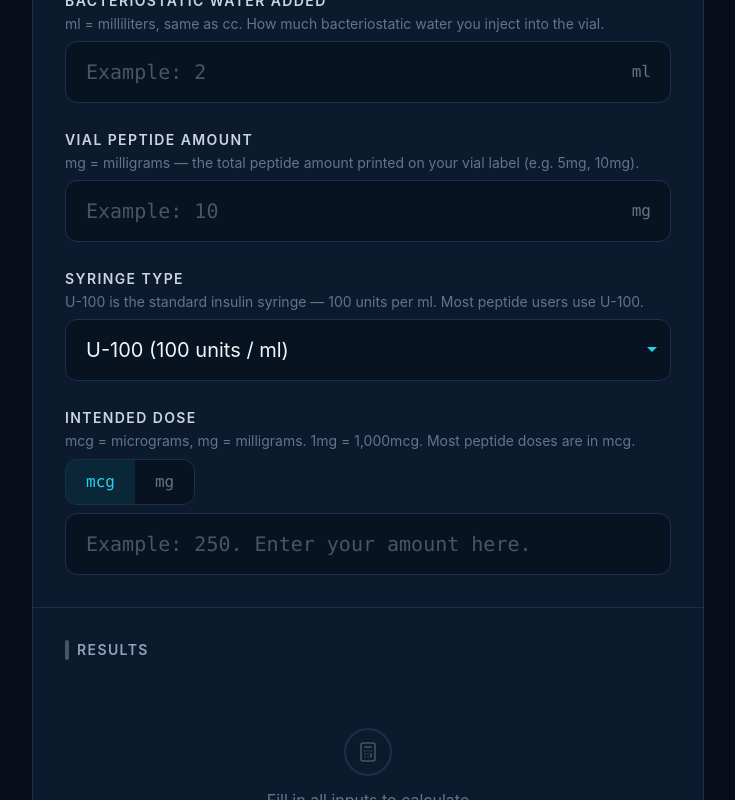
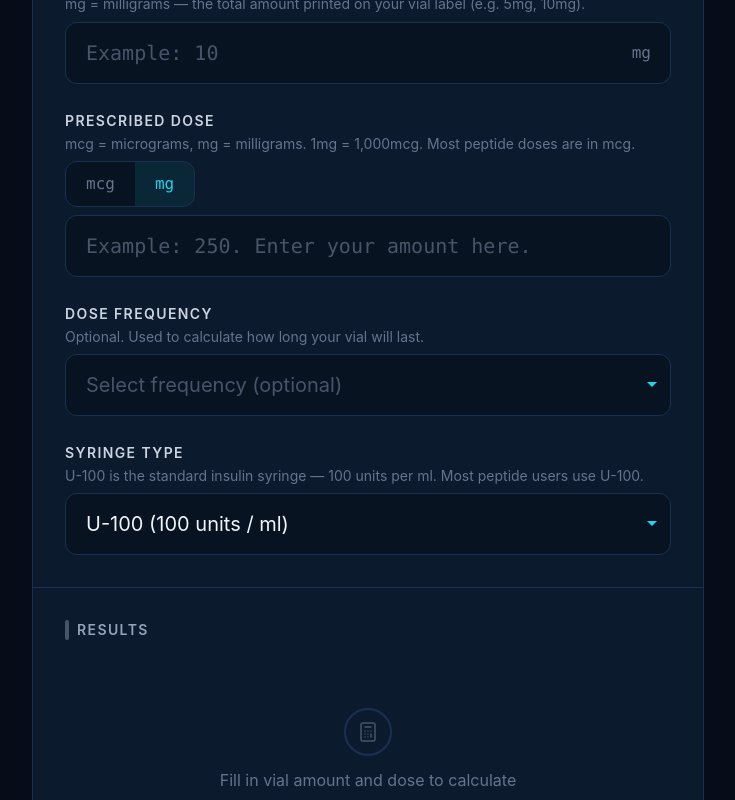
Before and after one commit to hanseric245/biohack-tools, a Next.js app: page / in a window 1280 px wide. Shown: the part 560-1360 px from the top of the page, without its empty margins (272-1007 px from the left). Built offline with nearby package versions, Linux system fonts and the light colour scheme.

Commit message:
Major update: recommend BW amount, add frequency/supply duration, split reconstitution and dosing steps, default dose unit to mg
Co-Authored-By: Claude Sonnet 4.6 <noreply@anthropic.com>

```diff
--- a/app/components/PeptideCalculator.tsx
+++ b/app/components/PeptideCalculator.tsx
@@ -38,45 +38,100 @@ const PEPTIDES = [
   "Tirzepatide",
 ];
 
-type DoseUnit = "mcg" | "mg";
-type SyringeType = "U-100" | "U-50" | "U-40";
+const FREQUENCIES: { label: string; dosesPerWeek: number }[] = [
+  { label: "Once daily", dosesPerWeek: 7 },
+  { label: "Twice daily", dosesPerWeek: 14 },
+  { label: "Every other day (EOD)", dosesPerWeek: 3.5 },
+  { label: "3× per week", dosesPerWeek: 3 },
+  { label: "Twice weekly", dosesPerWeek: 2 },
+  { label: "Once weekly", dosesPerWeek: 1 },
+  { label: "Twice monthly", dosesPerWeek: 0.5 },
+  { label: "Once monthly", dosesPerWeek: 0.25 },
+];
 
-const SYRINGE_UNITS: Record<SyringeType, number> = {
+const SYRINGE_UNITS: Record<string, number> = {
   "U-100": 100,
   "U-50": 50,
   "U-40": 40,
 };
 
+type DoseUnit = "mcg" | "mg";
+type SyringeType = "U-100" | "U-50" | "U-40";
+
 interface Results {
+  recommendedBW: number;
   concentration: number;
   volumeMl: number;
   syringeUnits: number;
+  totalDoses: number;
+  supplyLabel: string | null;
+  frequencyLabel: string | null;
+  reconstitution: string;
+  drawInstruction: string;
   summary: string;
 }
 
-function compute(
+function computeRecommended(
   vialMg: number,
-  waterMl: number,
+  doseMg: number,
   syringe: SyringeType,
-  dose: number,
-  doseUnit: DoseUnit
+  dosesPerWeek: number | null
 ): Results | null {
-  if (!vialMg || !waterMl || !dose || vialMg <= 0 || waterMl <= 0 || dose <= 0) return null;
+  if (!vialMg || !doseMg || vialMg <= 0 || doseMg <= 0 || doseMg > vialMg) return null;
 
-  const doseMg = doseUnit === "mcg" ? dose / 1000 : dose;
-  const concentration = vialMg / waterMl;
+  const unitsPerMl = SYRINGE_UNITS[syringe];
+  const BW_OPTIONS = [0.5, 1, 1.5, 2, 2.5, 3, 4, 5];
+
+  let bestBW = 2;
+  let bestScore = Infinity;
+
+  for (const bw of BW_OPTIONS) {
+    const concentration = vialMg / bw;
+    const volumeMl = doseMg / concentration;
+    const units = volumeMl * unitsPerMl;
+    if (units < 2 || units > 100) continue;
+    const score = Math.abs(units - Math.round(units / 5) * 5);
+    if (score < bestScore) {
+      bestScore = score;
+      bestBW = bw;
+    }
+  }
+
+  const concentration = vialMg / bestBW;
   const volumeMl = doseMg / concentration;
-  const unitsPerMl = SYRINGE_UNITS[syringe];
   const syringeUnits = volumeMl * unitsPerMl;
+  const totalDoses = vialMg / doseMg;
+
+  let supplyLabel: string | null = null;
+  let frequencyLabel: string | null = null;
+  if (dosesPerWeek) {
+    const match = FREQUENCIES.find((f) => f.dosesPerWeek === dosesPerWeek);
+    frequencyLabel = match?.label ?? null;
+    const totalDays = (totalDoses / dosesPerWeek) * 7;
+    if (totalDays < 14) supplyLabel = `${Math.round(totalDays)} days`;
+    else if (totalDays < 60) supplyLabel = `${Math.round(totalDays / 7)} weeks`;
+    else supplyLabel = `~${(totalDays / 30).toFixed(1)} months`;
+  }
 
   const unitsDisplay =
-    syringeUnits % 1 === 0
-      ? syringeUnits.toFixed(0)
-      : syringeUnits.toFixed(1);
+    syringeUnits % 1 === 0 ? syringeUnits.toFixed(0) : syringeUnits.toFixed(1);
 
-  const summary = `Draw to the ${unitsDisplay} unit mark on your ${syringe} syringe.`;
+  const reconstitution = `Add ${bestBW}ml of bacteriostatic water to the vial to dissolve the peptide. Do this once when you first open the vial.`;
+  const drawInstruction = `Draw to the ${unitsDisplay} unit mark on your ${syringe} syringe each time you dose.`;
+  const summary = `${reconstitution} ${drawInstruction}`;
 
-  return { concentration, volumeMl, syringeUnits, summary };
+  return {
+    recommendedBW: bestBW,
+    concentration,
+    volumeMl,
+    syringeUnits,
+    totalDoses,
+    supplyLabel,
+    frequencyLabel,
+    reconstitution,
+    drawInstruction,
+    summary,
+  };
 }
 
 function PeptideCombobox({
@@ -222,23 +277,32 @@ function ResultCard({
 }
 
 export default function PeptideCalculator() {
+  const [calcName, setCalcName] = useState("");
   const [vialMg, setVialMg] = useState("");
-  const [waterMl, setWaterMl] = useState("");
+  const [dose, setDose] = useState("");
+  const [doseUnit, setDoseUnit] = useState<DoseUnit>("mg");
+  const [frequency, setFrequency] = useState("");
   const [syringe, setSyringe] = useState<SyringeType>("U-100");
-  const [dose, setDose] = useState("");
-  const [doseUnit, setDoseUnit] = useState<DoseUnit>("mcg");
-  const [calcName, setCalcName] = useState("");
+
+  const doseMg = useMemo(
+    () => (doseUnit === "mcg" ? parseFloat(dose) / 1000 : parseFloat(dose)),
+    [dose, doseUnit]
+  );
+
+  const selectedFreq = useMemo(
+    () => FREQUENCIES.find((f) => String(f.dosesPerWeek) === frequency) ?? null,
+    [frequency]
+  );
 
   const results = useMemo(
     () =>
-      compute(
+      computeRecommended(
         parseFloat(vialMg),
-        parseFloat(waterMl),
+        doseMg,
         syringe,
-        parseFloat(dose),
-        doseUnit
+        selectedFreq?.dosesPerWeek ?? null
       ),
-    [vialMg, waterMl, syringe, dose, doseUnit]
+    [vialMg, doseMg, syringe, selectedFreq]
   );
 
   const hasResults = results !== null;
@@ -253,7 +317,6 @@ export default function PeptideCalculator() {
     <>
       {/* ── Screen UI ── */}
       <div className="min-h-screen bg-[#060c18] px-5 py-10 sm:py-16 print:hidden">
-        {/* Header */}
         <header className="max-w-2xl mx-auto mb-10">
           <div className="flex items-center gap-2 mb-4">
             <span className="text-cyan-400 font-mono text-sm tracking-widest uppercase font-semibold">
@@ -266,14 +329,14 @@ export default function PeptideCalculator() {
             <span className="text-cyan-400">Calculator</span>
           </h1>
           <p className="mt-4 text-slate-400 text-base sm:text-lg leading-relaxed">
-            Enter your vial specs and intended dose to get the exact volume and
-            syringe unit mark.
+            Enter your vial specs and prescribed dose — we'll tell you exactly
+            how to prepare and draw it.
           </p>
         </header>
 
         <main className="max-w-2xl mx-auto">
           <div className="bg-[#0c1a2e] border border-[#1a3050] rounded-2xl">
-            {/* Inputs section */}
+            {/* Inputs */}
             <div className="p-6 sm:p-8">
               <div className="flex items-center gap-2 mb-7">
                 <div className="w-1 h-5 bg-cyan-400 rounded-full" />
@@ -286,52 +349,24 @@ export default function PeptideCalculator() {
                 {/* Peptide name */}
                 <Field
                   label="Peptide Name"
-                  hint="Start typing to search, or enter any custom name. Used to label your printed reference card."
+                  hint="Start typing to search, or enter any custom name."
                 >
                   <PeptideCombobox value={calcName} onChange={setCalcName} />
                 </Field>
 
-                <NumericInput
-                  label="Bacteriostatic Water Added"
-                  hint="ml = milliliters, same as cc. How much bacteriostatic water you inject into the vial."
-                  value={waterMl}
-                  onChange={setWaterMl}
-                  unit="ml"
-                  placeholder="Example: 2"
-                />
+                {/* Vial amount */}
                 <NumericInput
                   label="Vial Peptide Amount"
-                  hint="mg = milligrams — the total peptide amount printed on your vial label (e.g. 5mg, 10mg)."
+                  hint="mg = milligrams — the total amount printed on your vial label (e.g. 5mg, 10mg)."
                   value={vialMg}
                   onChange={setVialMg}
                   unit="mg"
                   placeholder="Example: 10"
                 />
 
-                {/* Syringe type */}
+                {/* Prescribed dose */}
                 <Field
-                  label="Syringe Type"
-                  hint="U-100 is the standard insulin syringe — 100 units per ml. Most peptide users use U-100."
-                >
-                  <select
-                    value={syringe}
-                    onChange={(e) => setSyringe(e.target.value as SyringeType)}
-                    className="
-                      w-full bg-[#081322] border border-[#1a3050] rounded-xl
-                      px-5 py-4 text-slate-100 text-xl
-                      focus:outline-none focus:border-cyan-400 focus:ring-1 focus:ring-cyan-400/20
-                      transition-colors duration-150 cursor-pointer
-                    "
-                  >
-                    <option value="U-100">U-100 (100 units / ml)</option>
-                    <option value="U-50">U-50 (50 units / ml)</option>
-                    <option value="U-40">U-40 (40 units / ml)</option>
-                  </select>
-                </Field>
-
-                {/* Dose with unit toggle */}
-                <Field
-                  label="Intended Dose"
+                  label="Prescribed Dose"
                   hint="mcg = micrograms, mg = milligrams. 1mg = 1,000mcg. Most peptide doses are in mcg."
                 >
                   <div className="flex flex-col gap-2">
@@ -342,10 +377,9 @@ export default function PeptideCalculator() {
                           onClick={() => setDoseUnit(u)}
                           className={`
                             px-5 py-2.5 text-base font-mono font-medium transition-colors duration-150
-                            ${
-                              doseUnit === u
-                                ? "bg-cyan-400/10 text-cyan-400"
-                                : "text-slate-500 hover:text-slate-300"
+                            ${doseUnit === u
+                              ? "bg-cyan-400/10 text-cyan-400"
+                              : "text-slate-500 hover:text-slate-300"
                             }
                           `}
                         >
@@ -370,20 +404,62 @@ export default function PeptideCalculator() {
                     />
                   </div>
                 </Field>
+
+                {/* Frequency */}
+                <Field
+                  label="Dose Frequency"
+                  hint="Optional. Used to calculate how long your vial will last."
+                >
+                  <select
+                    value={frequency}
+                    onChange={(e) => setFrequency(e.target.value)}
+                    className="
+                      w-full bg-[#081322] border border-[#1a3050] rounded-xl
+                      px-5 py-4 text-xl cursor-pointer
+                      focus:outline-none focus:border-cyan-400 focus:ring-1 focus:ring-cyan-400/20
+                      transition-colors duration-150
+                    "
+                    style={{ color: frequency ? "#e2e8f0" : "#475569" }}
+                  >
+                    <option value="">Select frequency (optional)</option>
+                    {FREQUENCIES.map((f) => (
+                      <option key={f.dosesPerWeek} value={String(f.dosesPerWeek)}>
+                        {f.label}
+                      </option>
+                    ))}
+                  </select>
+                </Field>
+
+                {/* Syringe type */}
+                <Field
+                  label="Syringe Type"
+                  hint="U-100 is the standard insulin syringe — 100 units per ml. Most peptide users use U-100."
+                >
+                  <select
+                    value={syringe}
+                    onChange={(e) => setSyringe(e.target.value as SyringeType)}
+                    className="
+                      w-full bg-[#081322] border border-[#1a3050] rounded-xl
+                      px-5 py-4 text-slate-100 text-xl
+                      focus:outline-none focus:border-cyan-400 focus:ring-1 focus:ring-cyan-400/20
+                      transition-colors duration-150 cursor-pointer
+                    "
+                  >
+                    <option value="U-100">U-100 (100 units / ml)</option>
+                    <option value="U-50">U-50 (50 units / ml)</option>
+                    <option value="U-40">U-40 (40 units / ml)</option>
+                  </select>
+                </Field>
               </div>
             </div>
 
             {/* Divider */}
             <div className="border-t border-[#1a3050]" />
 
-            {/* Results section */}
+            {/* Results */}
             <div className="p-6 sm:p-8">
               <div className="flex items-center gap-2 mb-7">
-                <div
-                  className={`w-1 h-5 rounded-full transition-colors duration-300 ${
-                    hasResults ? "bg-cyan-400" : "bg-slate-600"
-                  }`}
-                />
+                <div className={`w-1 h-5 rounded-full transition-colors duration-300 ${hasResults ? "bg-cyan-400" : "bg-slate-600"}`} />
                 <h2 className="text-sm font-semibold tracking-widest text-slate-400 uppercase">
                   Results
                 </h2>
@@ -392,47 +468,53 @@ export default function PeptideCalculator() {
               {!hasResults ? (
                 <div className="flex flex-col items-center justify-center py-10 gap-3">
                   <div className="w-12 h-12 rounded-full border-2 border-[#1a3050] flex items-center justify-center">
-                    <svg
-                      className="w-6 h-6 text-slate-600"
-                      fill="none"
-                      stroke="currentColor"
-                      viewBox="0 0 24 24"
-                    >
-                      <path
-                        strokeLinecap="round"
-                        strokeLinejoin="round"
-                        strokeWidth={1.5}
-                        d="M9 7h6m0 10v-3m-3 3h.01M9 17h.01M9 14h.01M12 14h.01M15 11h.01M12 11h.01M9 11h.01M7 21h10a2 2 0 002-2V5a2 2 0 00-2-2H7a2 2 0 00-2 2v14a2 2 0 002 2z"
-                      />
+                    <svg className="w-6 h-6 text-slate-600" fill="none" stroke="currentColor" viewBox="0 0 24 24">
+                      <path strokeLinecap="round" strokeLinejoin="round" strokeWidth={1.5} d="M9 7h6m0 10v-3m-3 3h.01M9 17h.01M9 14h.01M12 14h.01M15 11h.01M12 11h.01M9 11h.01M7 21h10a2 2 0 002-2V5a2 2 0 00-2-2H7a2 2 0 00-2 2v14a2 2 0 002 2z" />
                     </svg>
                   </div>
-                  <p className="text-slate-500 text-base">
-                    Fill in all inputs to calculate
-                  </p>
+                  <p className="text-slate-500 text-base">Fill in vial amount and dose to calculate</p>
                 </div>
               ) : (
                 <div className="flex flex-col gap-4">
-                  {/* Summary */}
-                  <div className="bg-cyan-400/10 border border-cyan-400/40 rounded-xl px-6 py-5">
-                    <p className="text-cyan-100 text-2xl leading-snug font-bold">
-                      {results.summary}
-                    </p>
+                  {/* Primary callout — two steps */}
+                  <div className="bg-cyan-400/10 border border-cyan-400/40 rounded-xl px-6 py-5 flex flex-col gap-4">
+                    <div className="flex gap-3 items-start">
+                      <span className="mt-1 shrink-0 w-6 h-6 rounded-full bg-cyan-400/20 border border-cyan-400/40 flex items-center justify-center text-cyan-400 text-xs font-bold">1</span>
+                      <div>
+                        <p className="text-xs font-semibold tracking-widest text-cyan-400/70 uppercase mb-1">Reconstitution — once per vial</p>
+                        <p className="text-cyan-100 text-xl leading-snug font-bold">{results.reconstitution}</p>
+                      </div>
+                    </div>
+                    <div className="border-t border-cyan-400/20" />
+                    <div className="flex gap-3 items-start">
+                      <span className="mt-1 shrink-0 w-6 h-6 rounded-full bg-cyan-400/20 border border-cyan-400/40 flex items-center justify-center text-cyan-400 text-xs font-bold">2</span>
+                      <div>
+                        <p className="text-xs font-semibold tracking-widest text-cyan-400/70 uppercase mb-1">Dosing — each time you inject</p>
+                        <p className="text-cyan-100 text-xl leading-snug font-bold">{results.drawInstruction}</p>
+                      </div>
+                    </div>
                   </div>
 
-                  {/* Supporting data */}
-                  <div className="grid grid-cols-1 sm:grid-cols-3 gap-2">
+                  {/* Supporting cards */}
+                  <div className="grid grid-cols-2 sm:grid-cols-4 gap-2">
+                    <ResultCard
+                      label="Add BW"
+                      value={`${results.recommendedBW} ml`}
+                    />
+                    <ResultCard
+                      label="Doses / Vial"
+                      value={Number.isInteger(results.totalDoses)
+                        ? String(results.totalDoses)
+                        : results.totalDoses.toFixed(1)}
+                    />
+                    <ResultCard
+                      label="Supply"
+                      value={results.supplyLabel ?? "—"}
+                      sub={results.frequencyLabel ?? "add frequency"}
+                    />
                     <ResultCard
                       label="Concentration"
-                      value={`${results.concentration.toFixed(4)} mg/ml`}
-                    />
-                    <ResultCard
-                      label="Draw Volume"
-                      value={`${results.volumeMl.toFixed(4)} ml`}
-                    />
-                    <ResultCard
-                      label="Syringe Units"
-                      value={`${results.syringeUnits.toFixed(1)}`}
-                      sub={`on ${syringe} syringe`}
+                      value={`${results.concentration.toFixed(2)} mg/ml`}
                     />
                   </div>
 
@@ -463,38 +545,31 @@ export default function PeptideCalculator() {
         </main>
       </div>
 
-      {/* ── Print card — hidden on screen, shown when printing ── */}
+      {/* ── Print card ── */}
       {hasResults && (
         <div className="hidden print:block p-10 font-sans text-black">
           <div className="border-2 border-black rounded-xl p-8 max-w-lg mx-auto">
-            {/* Header */}
             <div className="flex items-start justify-between mb-6 pb-4 border-b border-gray-300">
               <div>
-                <p className="text-xs font-bold tracking-widest uppercase text-gray-500">
-                  biohack.tools
-                </p>
+                <p className="text-xs font-bold tracking-widest uppercase text-gray-500">biohack.tools</p>
                 <p className="text-xs text-gray-400">Peptide Dosage Calculator</p>
               </div>
               <p className="text-xs text-gray-400">{printDate}</p>
             </div>
 
-            {/* Name */}
             <h1 className="text-3xl font-bold text-black mb-6">
               {calcName || "Peptide Dosage Reference"}
             </h1>
 
-            {/* Inputs */}
             <div className="mb-6">
-              <p className="text-xs font-bold tracking-widest uppercase text-gray-500 mb-3">
-                Inputs
-              </p>
+              <p className="text-xs font-bold tracking-widest uppercase text-gray-500 mb-3">Inputs</p>
               <table className="w-full text-sm">
                 <tbody>
                   {[
-                    ["Bacteriostatic Water", `${waterMl} ml`],
                     ["Vial Peptide Amount", `${vialMg} mg`],
+                    ["Prescribed Dose", `${dose} ${doseUnit}`],
+                    ...(selectedFreq ? [["Frequency", selectedFreq.label]] : []),
                     ["Syringe Type", syringe],
-                    ["Intended Dose", `${dose} ${doseUnit}`],
                   ].map(([label, value]) => (
                     <tr key={label} className="border-b border-gray-100">
                       <td className="py-2 text-gray-500">{label}</td>
@@ -505,22 +580,22 @@ export default function PeptideCalculator() {
               </table>
             </div>
 
-            {/* Result */}
-            <div className="bg-gray-50 border border-gray-200 rounded-lg p-5 mb-5">
-              <p className="text-xs font-bold tracking-widest uppercase text-gray-500 mb-2">
-                Result
-              </p>
-              <p className="text-2xl font-bold text-black leading-snug">
-                {results!.summary}
-              </p>
+            <div className="border border-gray-200 rounded-lg overflow-hidden mb-5">
+              <div className="bg-gray-50 px-5 py-4 border-b border-gray-200">
+                <p className="text-xs font-bold tracking-widest uppercase text-gray-400 mb-1">Step 1 — Reconstitution (once per vial)</p>
+                <p className="text-lg font-bold text-black leading-snug">{results!.reconstitution}</p>
+              </div>
+              <div className="bg-white px-5 py-4">
+                <p className="text-xs font-bold tracking-widest uppercase text-gray-400 mb-1">Step 2 — Dosing (each injection)</p>
+                <p className="text-lg font-bold text-black leading-snug">{results!.drawInstruction}</p>
+              </div>
             </div>
 
-            {/* Supporting numbers */}
             <div className="grid grid-cols-3 gap-3 text-sm">
               {[
-                ["Concentration", `${results!.concentration.toFixed(4)} mg/ml`],
-                ["Draw Volume", `${results!.volumeMl.toFixed(4)} ml`],
-                ["Syringe Units", `${results!.syringeUnits.toFixed(1)}`],
+                ["Bacteriostatic Water", `${results!.recommendedBW} ml`],
+                ["Doses per Vial", Number.isInteger(results!.totalDoses) ? String(results!.totalDoses) : results!.totalDoses.toFixed(1)],
+                ...(results!.supplyLabel ? [["Supply Duration", results!.supplyLabel]] : [["Concentration", `${results!.concentration.toFixed(2)} mg/ml`]]),
               ].map(([label, value]) => (
                 <div key={label} className="border border-gray-200 rounded-lg px-3 py-2">
                   <p className="text-xs text-gray-400 uppercase tracking-wide">{label}</p>
```
